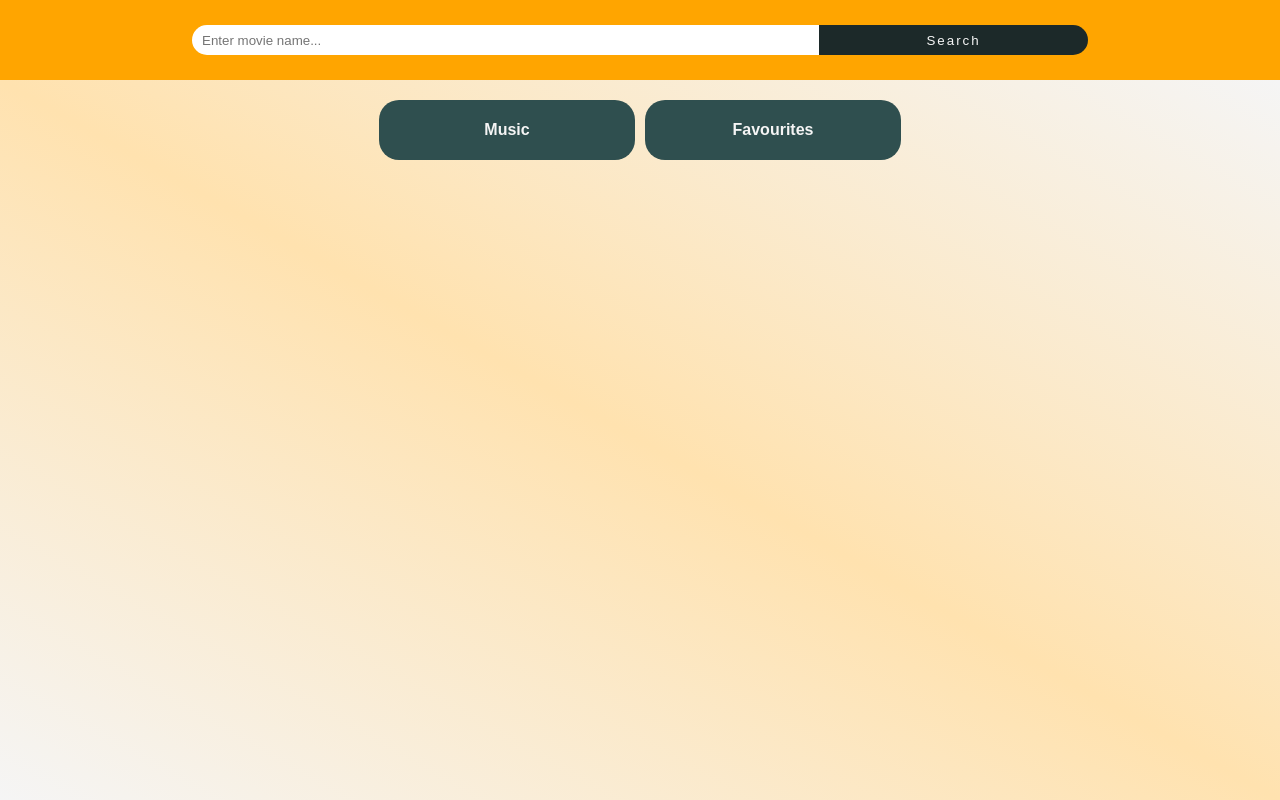
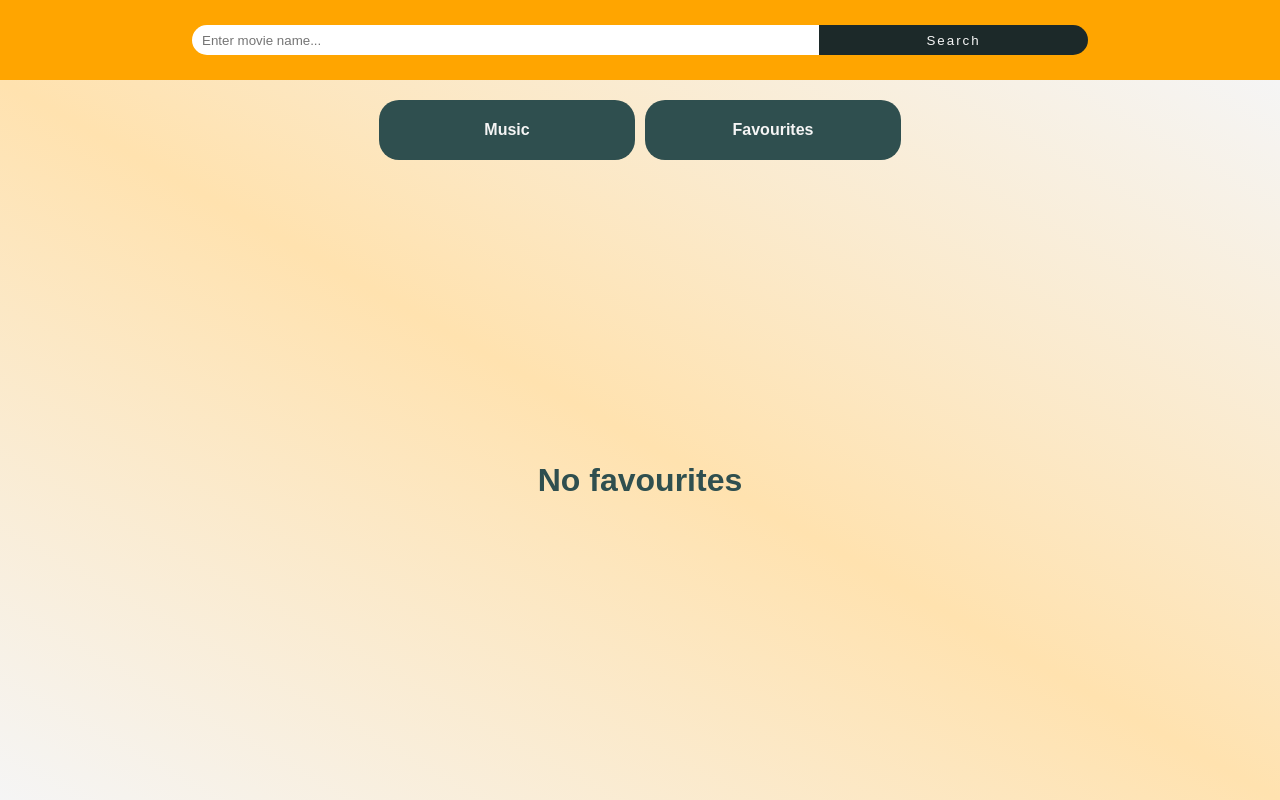
Before and after one commit to PreetinderSingh345/movie_app, a React (Create React App) app: page / in a window 1280 px wide. Both pictures are taken after a click on the element "Favourites". Built offline with nearby package versions, Linux system fonts and the light colour scheme.

Commit message:
unsubscribed to the store after click on unfav/fav- ourite button

```diff
--- a/src/components/App.js
+++ b/src/components/App.js
@@ -80,6 +80,12 @@ class App extends React.Component {
 
           <div id="list">
 
+            {list.length==0 &&
+              <div id="no-favourites">
+                  <span>No favourites</span>
+              </div>
+            }
+
             {list.map((movie)=>{
 
               return (
--- a/src/components/MovieCard.js
+++ b/src/components/MovieCard.js
@@ -102,7 +102,7 @@ class MovieCard extends React.Component{
             store.dispatch(removeFavourite(movie));
         }
 
-        // unsubscribing to the store to listen to the changes in the state as we're going to subscribe again when this event listener is called again
+        // unsubscribing to the store to listen to the changes in the state as we're going to subscribe again when this event listener is called again(so that unmounted components are not updated)
 
         unsubscribe();
 
--- a/src/index.css
+++ b/src/index.css
@@ -133,6 +133,18 @@ body {
 
 #list::-webkit-scrollbar-track{
   margin-top: 20px;
+}
+
+#no-favourites{
+
+  height: 80vh;
+  display: flex;
+  flex-direction: column;
+  justify-content: center;
+  font-size: 2rem;
+  color: darkslategrey;
+  font-weight: bold;
+
 }
 
 /* movie card */
```
